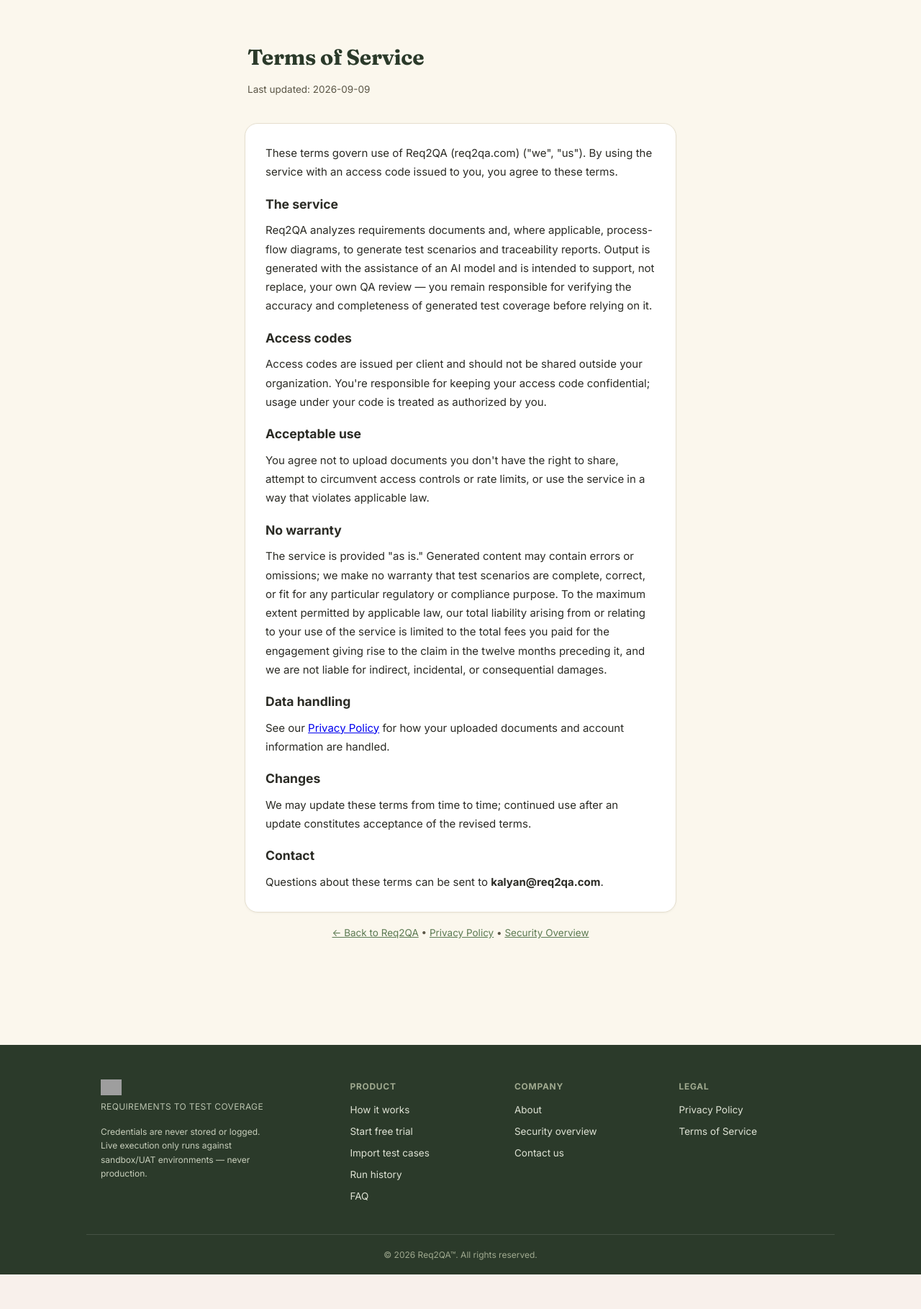
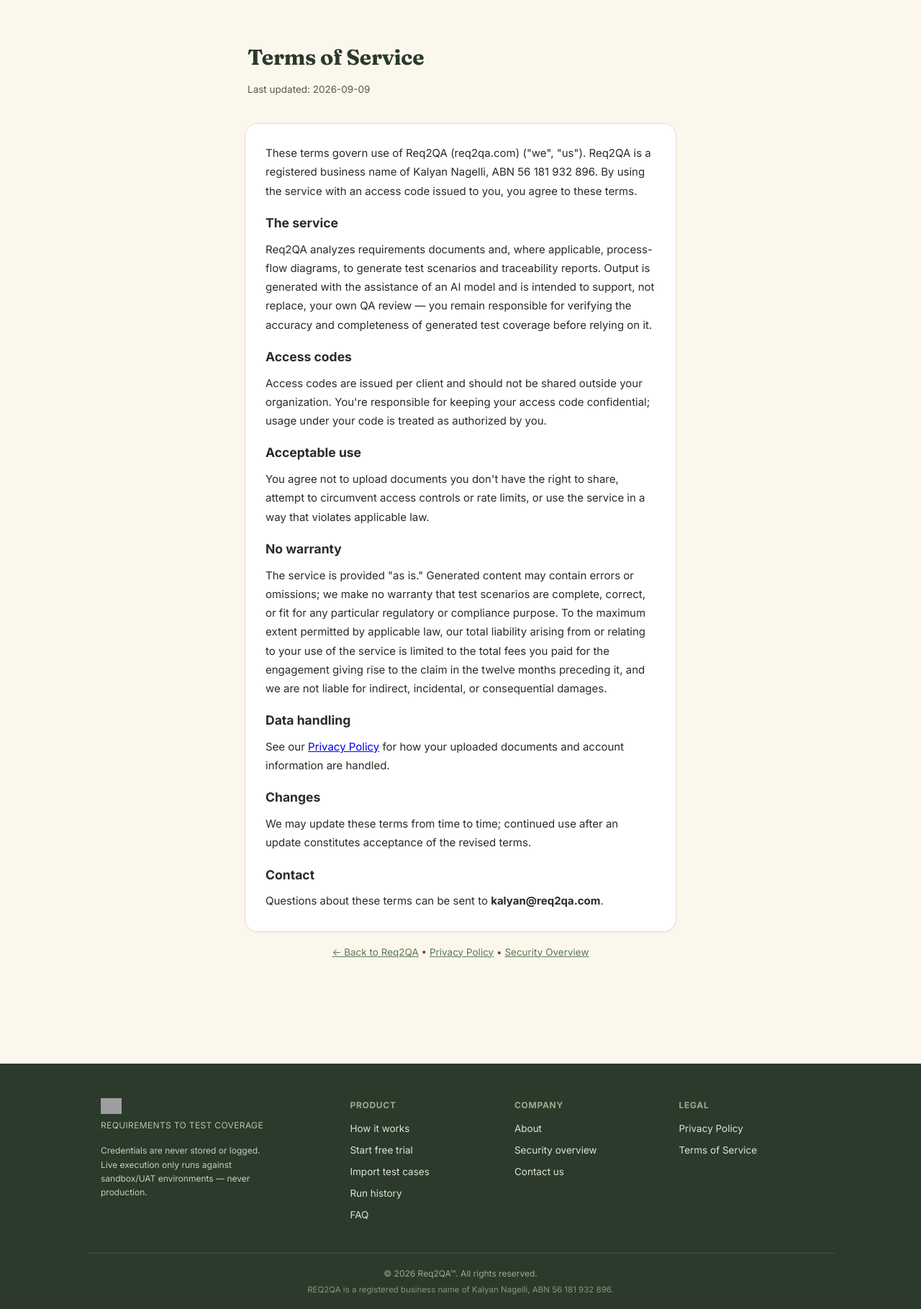
Before and after one commit to knagelli/Smart-QA-Tool, a FastAPI app: page /terms in a window 1280 px wide. Shown: the part 73-1892 px from the top of the page at 72% size. Before the commit the page ends 1844 px from the top, so only its background shows below. Run offline with FastAPI, Linux system fonts and the light colour scheme; grey boxes are pictures that could not be loaded.

Commit message:
Add files via upload

```diff
--- a/app/templates/_footer.html
+++ b/app/templates/_footer.html
@@ -27,6 +27,7 @@
   </div>
   <div class="site-ftr-bottom">
     <span>&copy; {{ current_year or "2026" }} Req2QA&trade;. All rights reserved.</span>
+    <span class="site-ftr-abn">REQ2QA is a registered business name of Kalyan Nagelli, ABN 56 181 932 896.</span>
   </div>
 </footer>
 <!-- Privacy-respecting, cookieless analytics (Plausible) - no personal data,
--- a/app/templates/privacy.html
+++ b/app/templates/privacy.html
@@ -20,7 +20,7 @@
   </header>
 
   <div class="card" style="line-height:1.75">
-    <p style="margin-bottom:16px"><strong>Req2QA</strong> ("we", "us") operates req2qa.com, a requirements-to-test-coverage tool for software QA teams. This policy explains what we do with the files and information you submit when you use the service.</p>
+    <p style="margin-bottom:16px"><strong>Req2QA</strong> ("we", "us") operates req2qa.com, a requirements-to-test-coverage tool for software QA teams. Req2QA is a registered business name of Kalyan Nagelli, ABN 56 181 932 896. This policy explains what we do with the files and information you submit when you use the service.</p>
 
     <h3 style="margin-bottom:8px">What we collect</h3>
     <p style="margin-bottom:16px">When you run an analysis, we temporarily process the requirements document, project brief, and process-flow diagram(s) you upload, along with the application name and any optional notes you provide, in order to generate your report. We also record your access code, the client name associated with it, and basic run metadata (date, application name, filename) in a lightweight internal log for account administration.</p>
--- a/app/templates/terms.html
+++ b/app/templates/terms.html
@@ -20,7 +20,7 @@
   </header>
 
   <div class="card" style="line-height:1.75">
-    <p style="margin-bottom:16px">These terms govern use of Req2QA (req2qa.com) ("we", "us"). By using the service with an access code issued to you, you agree to these terms.</p>
+    <p style="margin-bottom:16px">These terms govern use of Req2QA (req2qa.com) ("we", "us"). Req2QA is a registered business name of Kalyan Nagelli, ABN 56 181 932 896. By using the service with an access code issued to you, you agree to these terms.</p>
 
     <h3 style="margin-bottom:8px">The service</h3>
     <p style="margin-bottom:16px">Req2QA analyzes requirements documents and, where applicable, process-flow diagrams, to generate test scenarios and traceability reports. Output is generated with the assistance of an AI model and is intended to support, not replace, your own QA review &mdash; you remain responsible for verifying the accuracy and completeness of generated test coverage before relying on it.</p>
```
